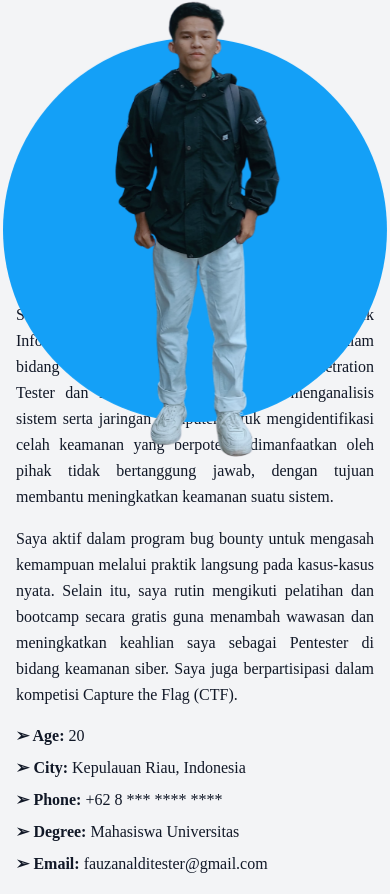
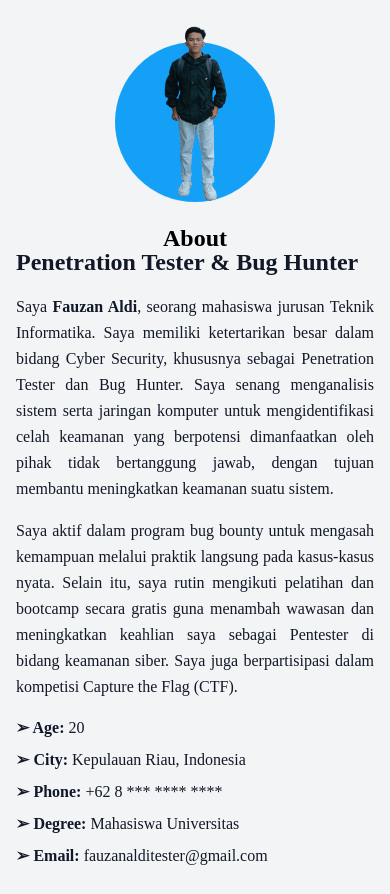
Before and after one commit to Fauzan-Aldi/portofolio, a React (Vite) app: page / in a window 390 px wide. Shown: the part 750-1644 px from the top of the page. Built offline with nearby package versions, Linux system fonts and the light colour scheme; a web font is replaced by a local one.

Commit message:
First Changeeee

```diff
--- a/src/Components/About.tsx
+++ b/src/Components/About.tsx
@@ -5,9 +5,11 @@ function About() {
   return (
     <>
       <section id="About" className="bg-gray-100 py-10">
-        <div className="container mx-auto h-screen">
-        <h1 className="text-2xl font-bold text-center mb-4">About</h1>
-          <div className="grid grid-cols-1 md:grid-cols-2 gap-6">
+        <div className="container mx-auto h-screen mt-10 md:mt-0">
+          <h1 className="text-2xl font-bold text-center mb-4 hidden md:block">About</h1>
+          <div className="grid grid-cols-1 md:grid-cols-2 gap-6 relative">
+        <h1 className="text-2xl font-bold text-center mb-4 w-full absolute md:block top-0 md:hidden">About</h1>
+
             {/* Image Section with Animation */}
             <div className="flex justify-center items-center relative">
               {/* Motion Div */}
@@ -24,7 +26,7 @@ function About() {
                   repeat: Infinity,
                   repeatDelay: 0.5,
                 }}
-                className="bg-primary h-96 w-96 flex justify-center items-center rounded-full absolute transition ease-in-out duration-300"
+                className="bg-primary size-40 md:size-96 flex justify-center items-center rounded-full absolute bottom-5 md:bottom-0 transition ease-in-out duration-300"
               ></motion.div>
               <motion.img
                   initial={{ opacity: 0, scale: 0.5 }}
@@ -36,7 +38,7 @@ function About() {
                   }}
                   src={profile}
                   alt="Image Inside Circle"
-                  className="h-[460px] object-cover absolute"
+                  className="h-44 md:h-full object-cover bottom-5 md:bottom-0 absolute"
                 />
             </div>
 
--- a/src/Components/Experience.tsx
+++ b/src/Components/Experience.tsx
@@ -1,7 +1,7 @@
 function Experience() {
     return (
         <>
-            <section id="Experience" className="py-8 bg-gray-50">
+            <section id="Experience" className="py-8 bg-gray-50 mt-72 md:mt-0">
                 <div className="container mx-auto">
                     <h1 className="text-2xl font-bold text-center mb-4">Experiences</h1>
                     <div className="grid grid-cols-1 md:grid-cols-2 gap-8">
--- a/src/Components/Navbar.tsx
+++ b/src/Components/Navbar.tsx
@@ -43,10 +43,10 @@ function Navbar() {
                             <a href="https://www.instagram.com/fauzanaldi_0a/?hl=en" target='_blank' className="font-bold text-2xl sm:text-3xl text flex gap-2">
                             <img src={logo} alt="Logo" className="size-6 object-cover dark:bg-white dark:rounded-full " />
                         </a>
-                        <a href="#" className="font-bold text-2xl sm:text-3xl text flex gap-2">
+                        <a href="https://www.linkedin.com/in/fauzan-aldi/" target='_blank' className="font-bold text-2xl sm:text-3xl text flex gap-2">
                             <img src={logoLinkedin} alt="Logo" className="size-6 dark:bg-white dark:rounded-full " />
                         </a>
-                        <a href="#" className="font-bold text-2xl sm:text-3xl text flex gap-2">
+                        <a href="https://github.com/Fauzan-Aldi" target='_blank' className="font-bold text-2xl sm:text-3xl text flex gap-2">
                             <img src={logogithub} alt="Logo" className="size-6 object-cover dark:bg-white dark:rounded-full " />
                         </a>
                         <a href="https://www.tiktok.com/@aldi.pentest" target='_blank' className="font-bold text-2xl sm:text-3xl text flex gap-2">
```
